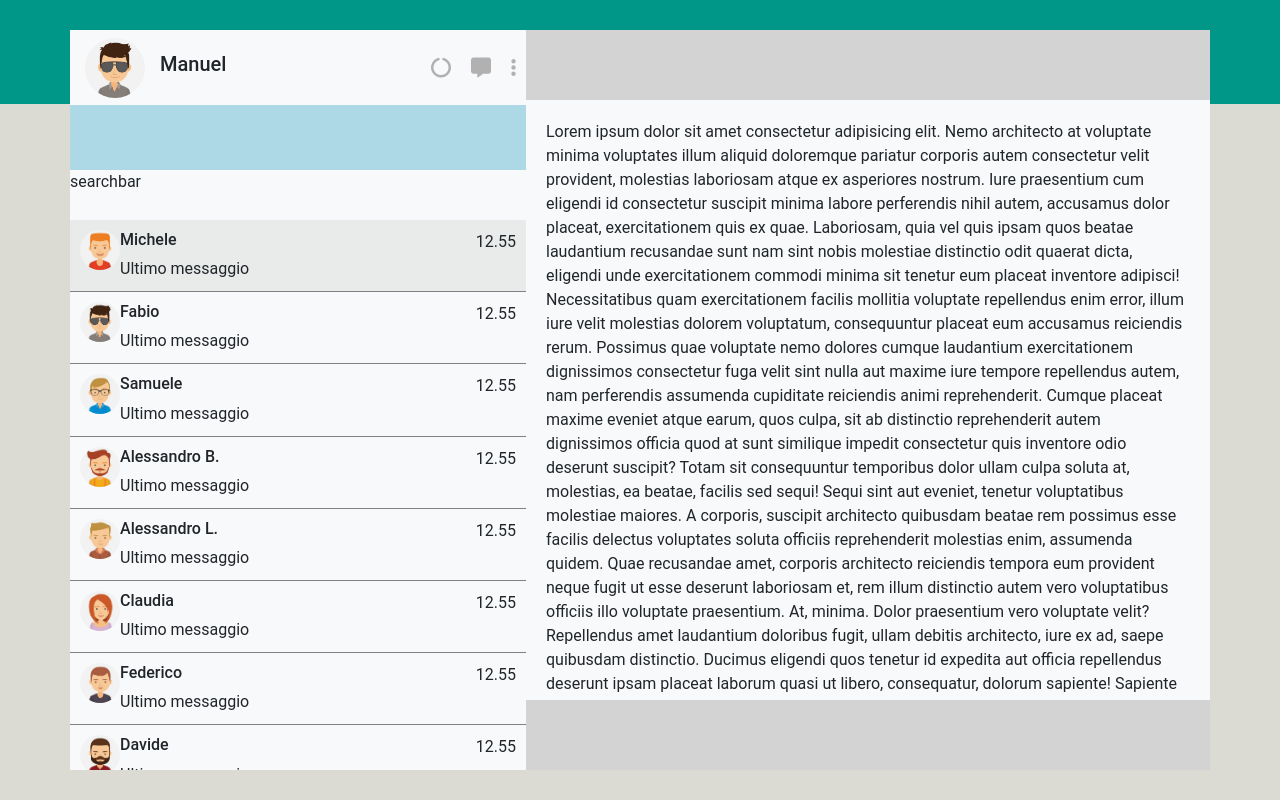
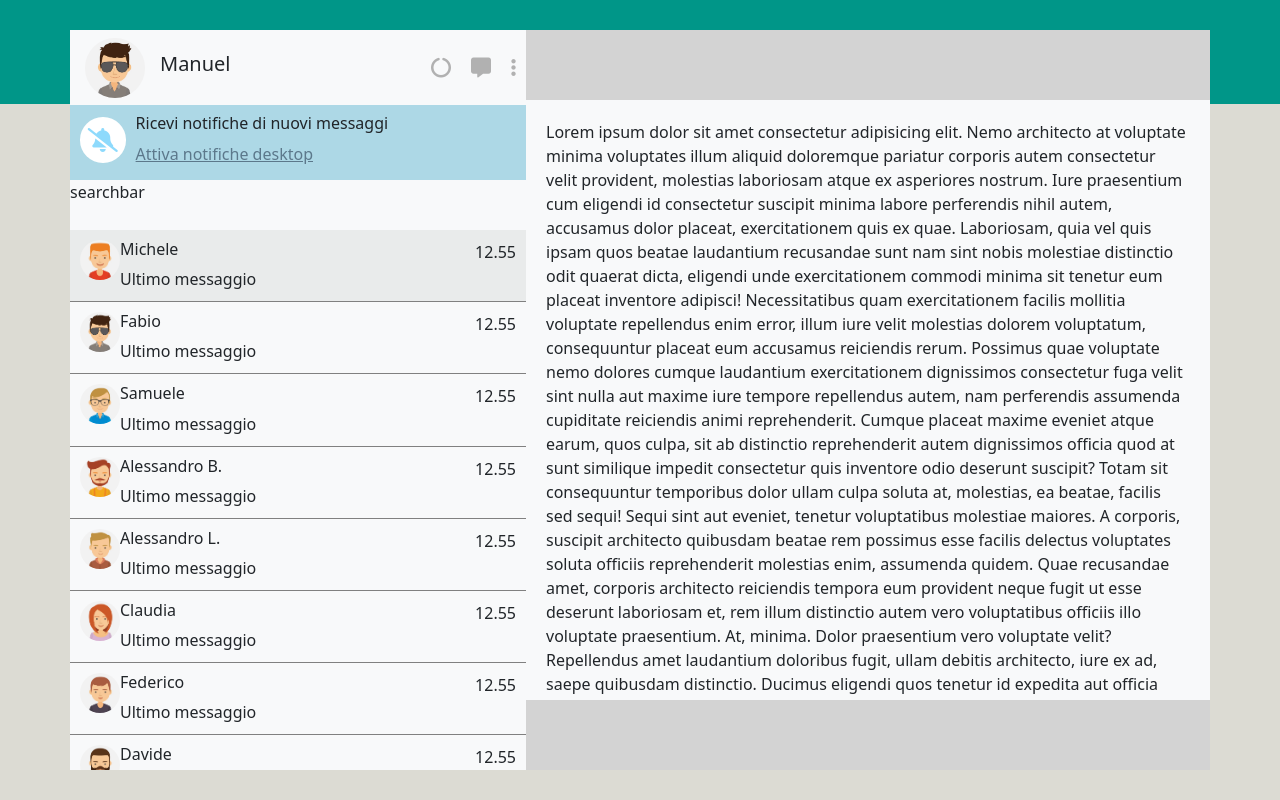
Before and after one commit to ManuelMaisano/-vue-boolzapp, a plain HTML site: page index.html in a window 1280 px wide. Drawn offline with nearby package versions, Linux system fonts and the light colour scheme.

Commit message:
notifiche

```diff
--- a/index.html
+++ b/index.html
@@ -35,6 +35,13 @@
                     </nav>
                 </div>
                 <div class="notification">
+                    <div id="notifiche">
+                        <i class="fa-solid fa-bell-slash fa-xl"></i>
+                    </div>
+                    <div>
+                        <h6>Ricevi notifiche di nuovi messaggi</h6>
+                        <span><a class="grey" href="#">Attiva notifiche desktop</a></span>
+                    </div>
 
 
                 </div>
--- a/style.css
+++ b/style.css
@@ -1,9 +1,7 @@
 /*--GENERAL---*/
 
-body {
-    font-family: 'Roboto', sans-serif;
-    background-color: rgb(167, 149, 149);
-}
+
+
 #app {
     height: 100vh;
     width: 100%;
@@ -38,6 +36,24 @@ nav {
     background-color: #EAEAEA;
 }
 
+#notifiche {
+    display: flex;
+    justify-content: center;
+    align-items: center;
+    margin: auto 10px;
+    width: 10%;
+    aspect-ratio: 1 / 1;
+    background-color: white;
+    border-radius: 50%;
+}
+
+#notifiche i {
+    color: rgb(142, 218, 252);
+}
+.grey{
+    color: #5C788B;
+}
+
 #rightside{
     width: 60%;
 
@@ -54,6 +70,10 @@ nav {
  .notification{
     height: 70px;
     background-color: lightblue;
+    display: flex;
+    justify-content: flex-start;
+    align-items: center;
+    height: 80px;
  }
  .search{
     height: 50px;
```
